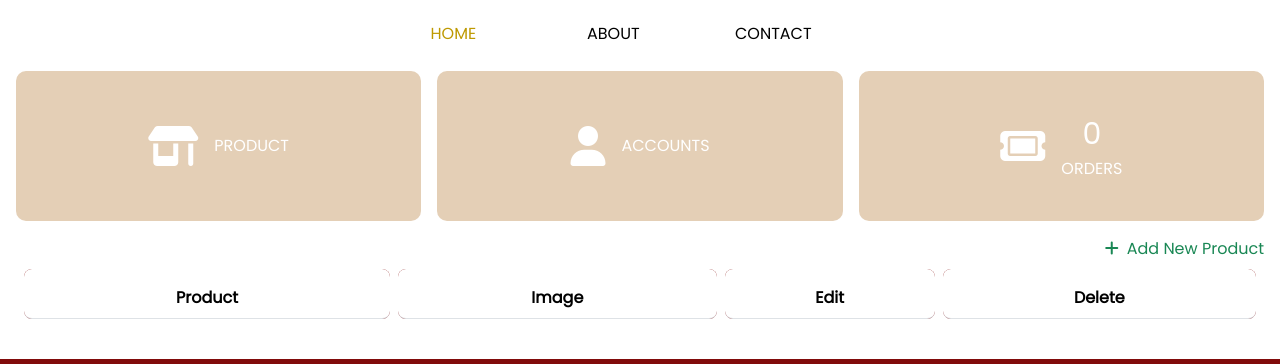
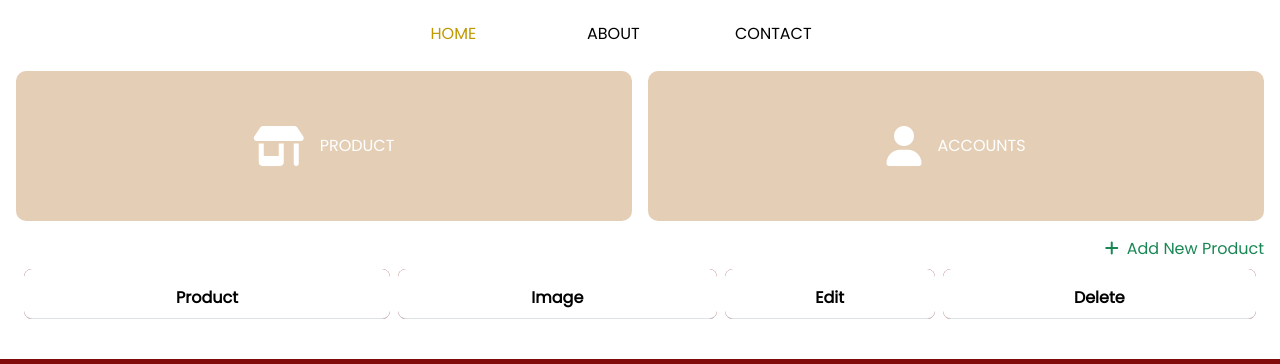
Before and after one commit to Amir-Kamel/ITI-CSTProject-OnlineBookStore, a plain HTML site: page dash.html in a window 1280 px wide. Shown: the part 75-439 px from the top of the page. Drawn offline with nearby package versions, Linux system fonts and the light colour scheme; a web font is replaced by a local one.

Commit message:
solving some issues

```diff
--- a/dash.html
+++ b/dash.html
@@ -66,7 +66,7 @@
             </div>
           </a>
         </li>
-        <li class="nav-item box d-flex align-items-center justify-content-around bg-primary text-white">
+        <li class="nav-item box d-none d-flex align-items-center justify-content-around bg-primary text-white">
           <a
             class="nav-link text-white d-flex align-items-center justify-content-center gap-3 w-100"
             id="pills-contact-tab"
--- a/nav.html
+++ b/nav.html
@@ -66,7 +66,6 @@
               </a>
               <ul class="dropdown-menu" aria-labelledby="cartDropdown">
                 <li><a class="dropdown-item cartbtn" href="cart.html">Cart</a></li>
-                <li><a class="dropdown-item" href="#">Checkout</a></li>
               </ul>
             </div>
           </div>
```
